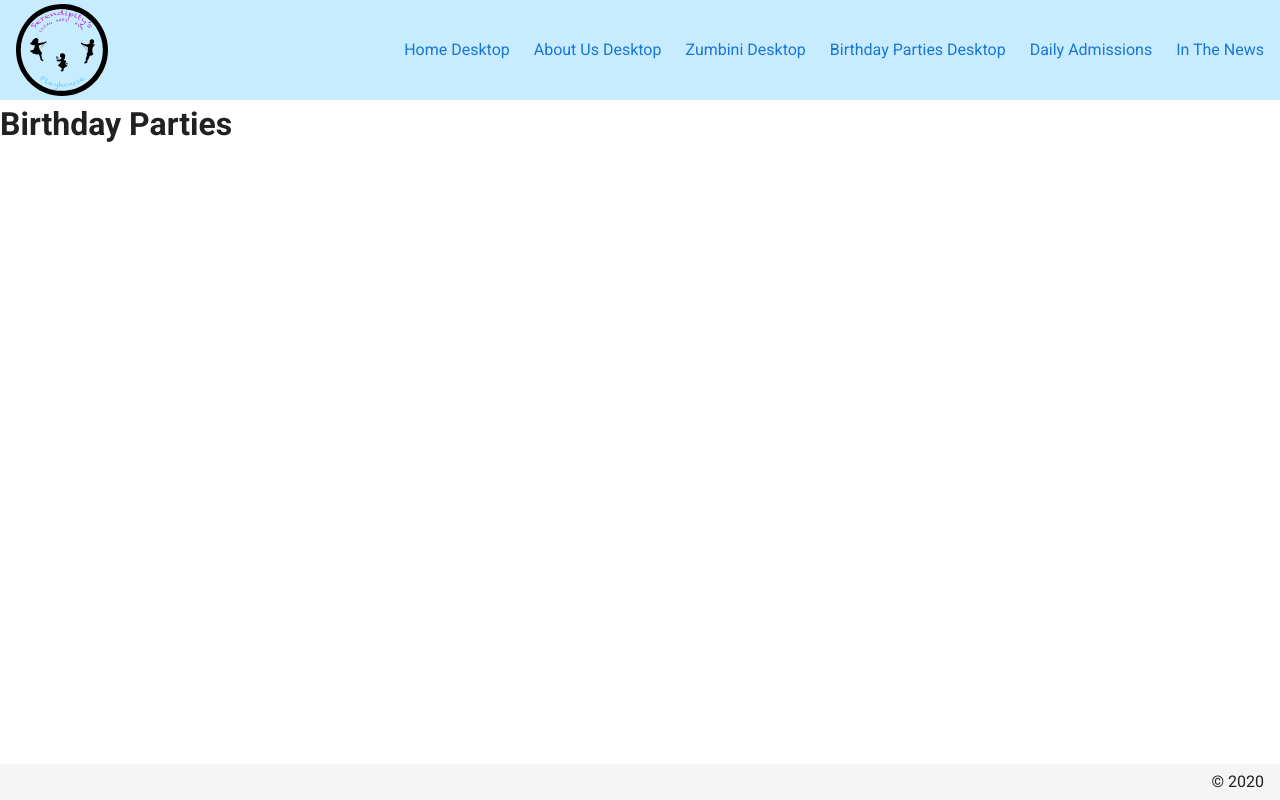
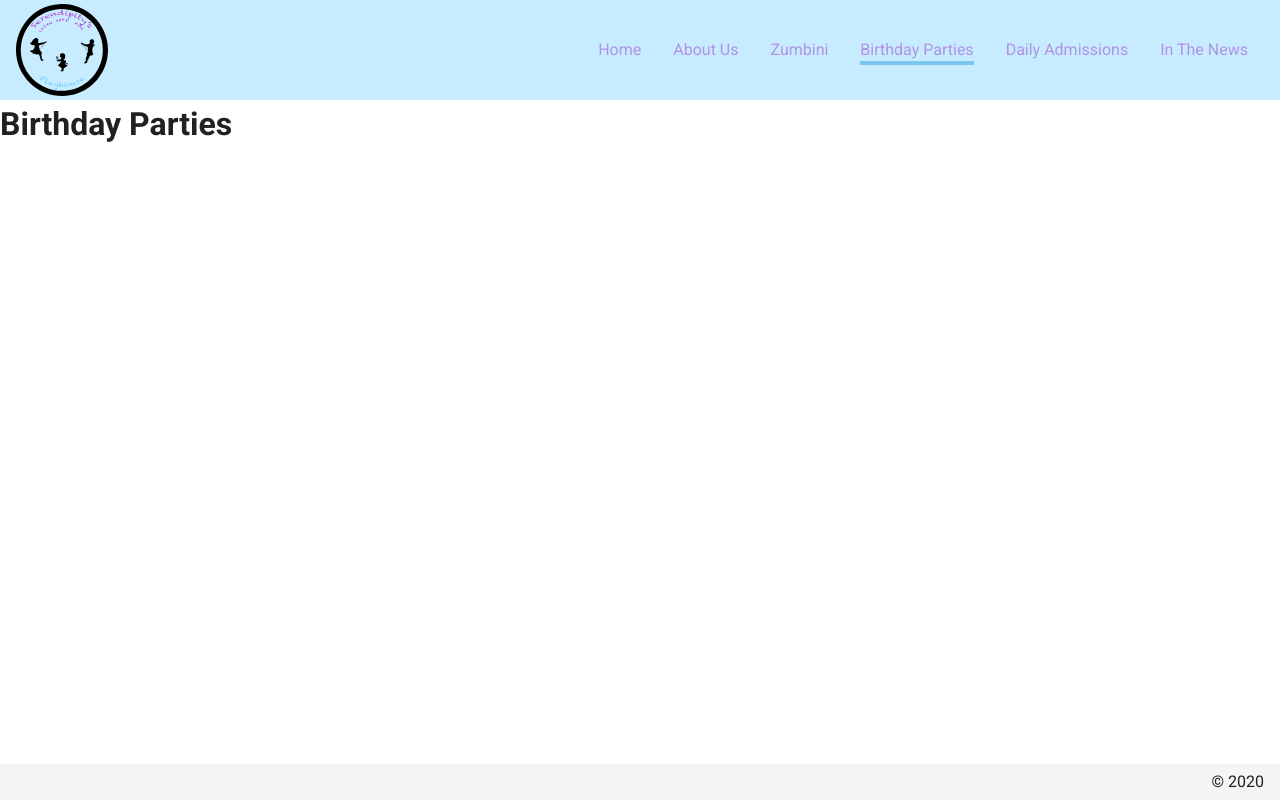
Before and after one commit to matt-muniz/spp.v1, a Nuxt app in the folder client/: page /parties in a window 1280 px wide. Built offline with nearby package versions, Linux system fonts and the light colour scheme.

Commit message:
:star2: desktop navbar

```diff
--- a/client/components/DesktopNavbar.vue
+++ b/client/components/DesktopNavbar.vue
@@ -2,16 +2,25 @@
   <div>
     <v-app-bar fixed flat app :height="height" :color="color">
       <div class="logo_container">
-        <img :src="src" alt="" />
+        <img :src="src" alt="Serendipity's Playhouse" />
       </div>
       <v-spacer />
-      <v-row justify="end">
-        <nuxt-link v-for="(item, i) in items" :key="i" :to="item.to">
-          <v-col>
-            <span>{{ item.title }}</span>
-          </v-col>
-        </nuxt-link>
-      </v-row>
+      <v-list :color="color" flat
+        ><v-list-item-group>
+          <v-list-item
+            v-for="(item, i) in items"
+            :key="i"
+            class="text-right d-inline-flex"
+            active-class="highlighted"
+            nuxt
+            :to="item.to"
+          >
+            <v-list-item-content>
+              <v-list-item-title v-text="item.title"></v-list-item-title>
+            </v-list-item-content>
+          </v-list-item>
+        </v-list-item-group>
+      </v-list>
     </v-app-bar>
   </div>
 </template>
@@ -24,19 +33,19 @@ export default {
       color: '#c8ecff',
       items: [
         {
-          title: 'Home Desktop',
+          title: 'Home',
           to: '/'
         },
         {
-          title: 'About Us Desktop',
+          title: 'About Us',
           to: '/about-us'
         },
         {
-          title: 'Zumbini Desktop',
+          title: 'Zumbini',
           to: '/zumbini'
         },
         {
-          title: 'Birthday Parties Desktop',
+          title: 'Birthday Parties',
           to: '/parties'
         },
         {
@@ -64,16 +73,32 @@ a {
 img {
   height: 100%;
 }
-.v-list-item__title {
+
+.v-list-item__content .v-list-item__title {
   color: rgba(152, 58, 204, 0.5);
+  overflow: visible;
+  position: relative;
 }
-.v-menu__content {
-  box-shadow: none;
-}
-.highlighted {
-  background: #c8ecff;
-}
-.highlighted .v-list-item__title {
+.v-list-item__title:hover {
   color: rgba(152, 58, 204, 1);
 }
+.highlighted .v-list-item__title::after {
+  content: '';
+  position: absolute;
+  bottom: -5px;
+  left: 0;
+  border: 2px solid #7bc7f0;
+  z-index: 100;
+  animation: slide 2s forwards;
+}
+@keyframes slide {
+  from {
+    width: 0;
+    opacity: 0;
+  }
+  to {
+    width: 100%;
+    opacity: 1;
+  }
+}
 </style>
--- a/client/components/HomeDesktopNav.vue
+++ b/client/components/HomeDesktopNav.vue
@@ -49,16 +49,16 @@
             </v-list-item-content>
           </v-list-item>
           <v-hover v-slot:default="{ hover }" open-delay="200">
-            <v-btn
-              depressed
-              color="#00bfff"
-              class="mt-4 px-8"
-              :elevation="hover ? 8 : 0"
-            >
-              <nuxt-link class="white--text font-weight-black" to="/admissions"
-                >More</nuxt-link
+            <nuxt-link to="/admissions">
+              <v-btn
+                depressed
+                color="#00bfff"
+                class="white--text font-weight-black mt-4 px-8"
+                :elevation="hover ? 8 : 0"
               >
-            </v-btn>
+                More
+              </v-btn>
+            </nuxt-link>
           </v-hover>
         </div>
         <!-- Hours -->
```
Also changed, not shown: client/todo.txt.
